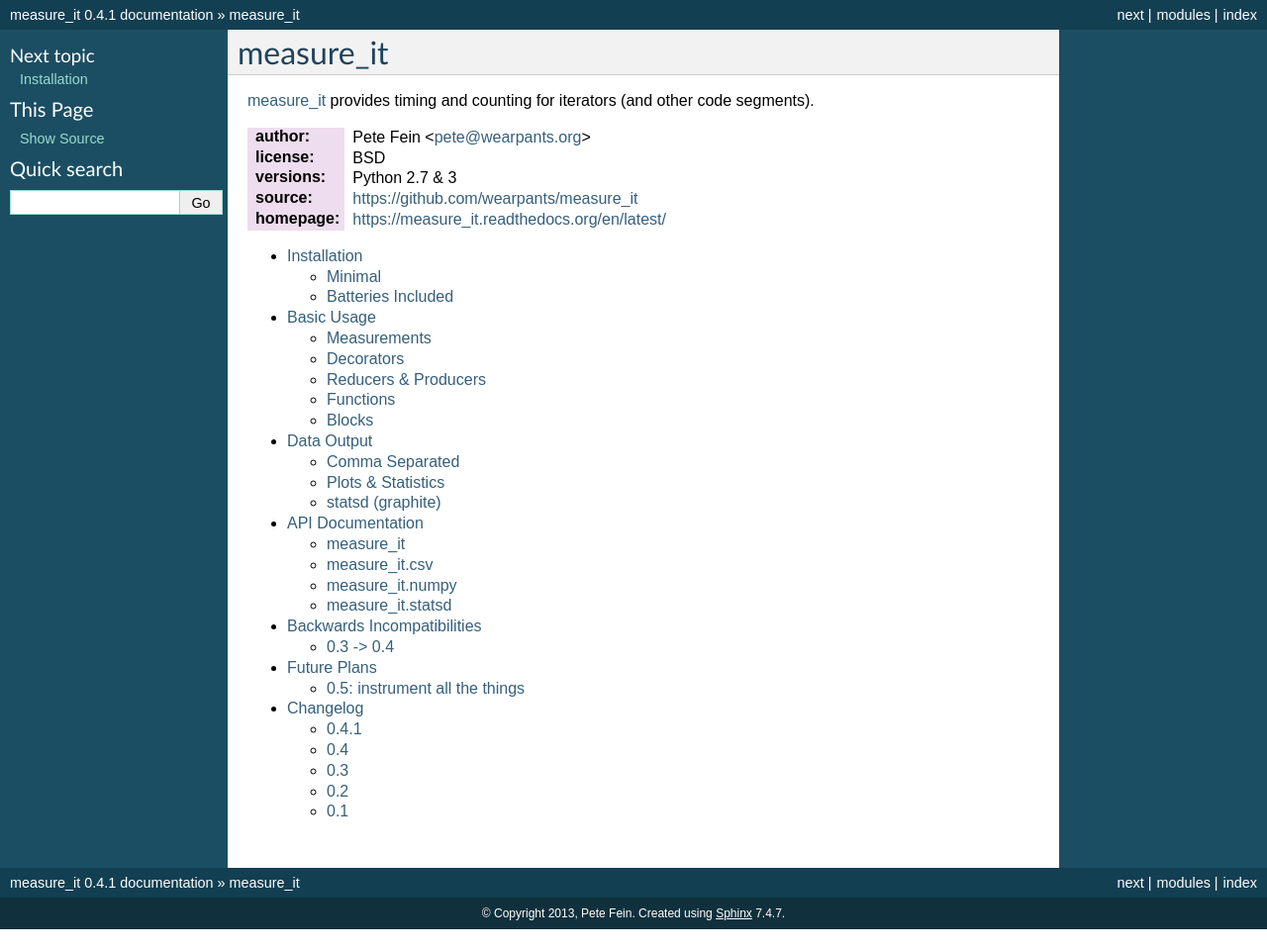
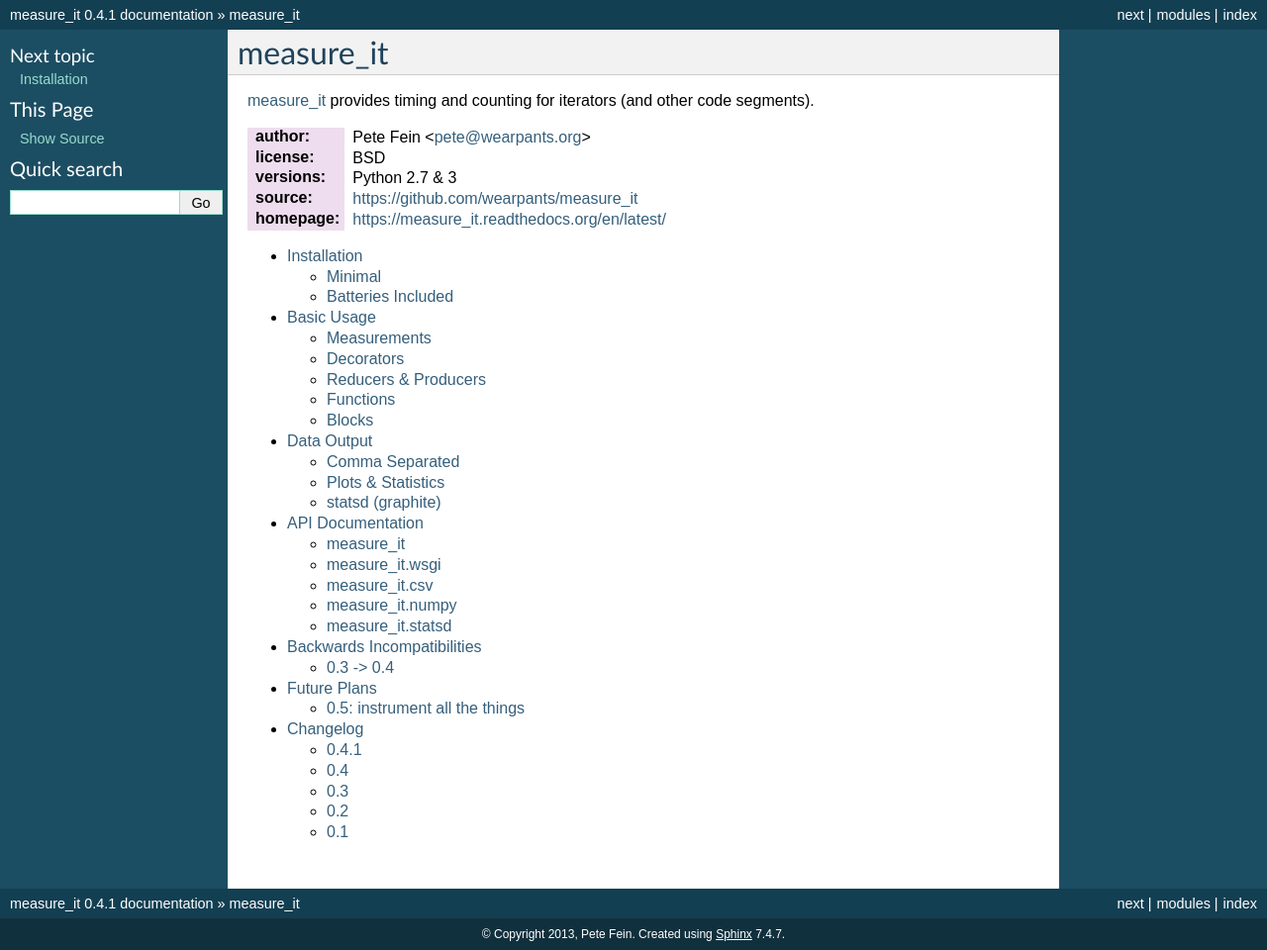
Before and after one commit to wearpants/instrument, a Sphinx documentation site: the page built from doc/index.rst, in a window 1280 px wide. Shown: the whole page at 99% size. Built offline with Sphinx 7.4.7, drawn with Linux system fonts in a browser that asks for light colours; before the commit the page ends 939 px from its top, so only the background shows below that.

Commit message:
add initial wsgi docs

```diff
--- a/doc/api.rst
+++ b/doc/api.rst
@@ -7,6 +7,10 @@
 .. automodule:: measure_it
     :members: measure_iter, measure_each, measure_reduce, measure_produce, measure_func, measure_first, measure_block, print_metric, default_metric, make_multi_metric
 
+measure_it.wsgi
+---------------
+.. automodule:: measure_it.wsgi
+    :members: MeasureWSGIMiddleware
 
 measure_it.csv
 --------------
```
